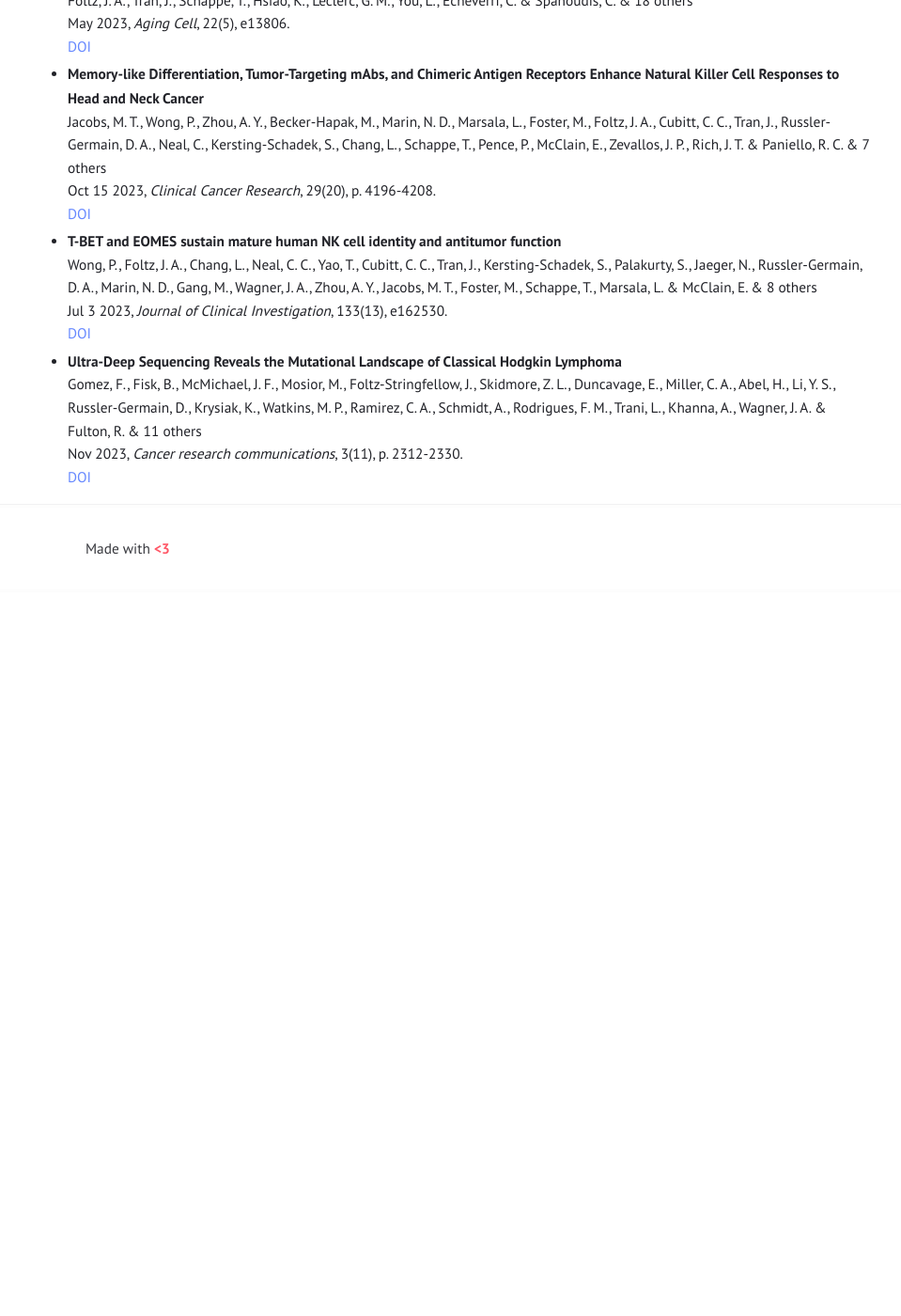
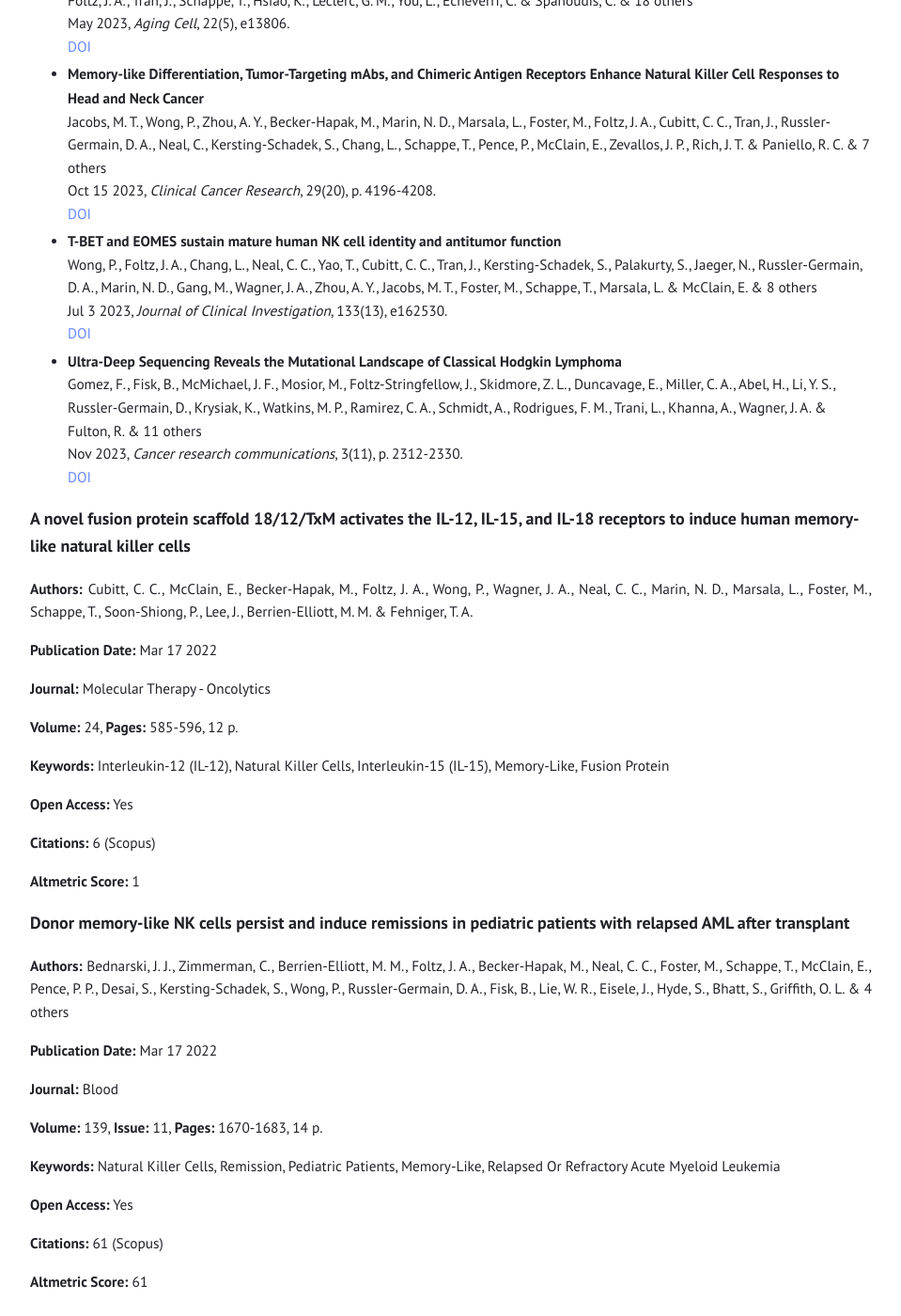
Before and after one commit to Foltz-Lab/Foltz-Lab.github.io, a Jekyll site: the page built from publications.html, in a window 1280 px wide and 1400 px high, scrolled down 526 px. Shown: the whole window at 94% size, without its empty margins (160-1119 px from the left). Built offline with Jekyll 4.4.1, drawn with Linux system fonts in a browser that asks for light colours; before the commit the page ends 1156 px from its top, so only the background shows below that; some of the changed text lies outside the part shown.

Commit message:
Update publications.html

```diff
--- a/publications.html
+++ b/publications.html
@@ -62,3 +62,39 @@ title: "Publications"
     </li>
     <!-- Add more publications similarly -->
 </ul>
+
+<div class="publication">
+    <h3>A novel fusion protein scaffold 18/12/TxM activates the IL-12, IL-15, and IL-18 receptors to induce human memory-like natural killer cells</h3>
+    <p><strong>Authors:</strong> Cubitt, C. C., McClain, E., Becker-Hapak, M., Foltz, J. A., Wong, P., Wagner, J. A., Neal, C. C., Marin, N. D., Marsala, L., Foster, M., Schappe, T., Soon-Shiong, P., Lee, J., Berrien-Elliott, M. M. & Fehniger, T. A.</p>
+    <p><strong>Publication Date:</strong> Mar 17 2022</p>
+    <p><strong>Journal:</strong> Molecular Therapy - Oncolytics</p>
+    <p><strong>Volume:</strong> 24, <strong>Pages:</strong> 585-596, 12 p.</p>
+    <p><strong>Keywords:</strong> Interleukin-12 (IL-12), Natural Killer Cells, Interleukin-15 (IL-15), Memory-Like, Fusion Protein</p>
+    <p><strong>Open Access:</strong> Yes</p>
+    <p><strong>Citations:</strong> 6 (Scopus)</p>
+    <p><strong>Altmetric Score:</strong> 1</p>
+</div>
+
+<div class="publication">
+    <h3>Donor memory-like NK cells persist and induce remissions in pediatric patients with relapsed AML after transplant</h3>
+    <p><strong>Authors:</strong> Bednarski, J. J., Zimmerman, C., Berrien-Elliott, M. M., Foltz, J. A., Becker-Hapak, M., Neal, C. C., Foster, M., Schappe, T., McClain, E., Pence, P. P., Desai, S., Kersting-Schadek, S., Wong, P., Russler-Germain, D. A., Fisk, B., Lie, W. R., Eisele, J., Hyde, S., Bhatt, S., Griffith, O. L. & 4 others</p>
+    <p><strong>Publication Date:</strong> Mar 17 2022</p>
+    <p><strong>Journal:</strong> Blood</p>
+    <p><strong>Volume:</strong> 139, <strong>Issue:</strong> 11, <strong>Pages:</strong> 1670-1683, 14 p.</p>
+    <p><strong>Keywords:</strong> Natural Killer Cells, Remission, Pediatric Patients, Memory-Like, Relapsed Or Refractory Acute Myeloid Leukemia</p>
+    <p><strong>Open Access:</strong> Yes</p>
+    <p><strong>Citations:</strong> 61 (Scopus)</p>
+    <p><strong>Altmetric Score:</strong> 61</p>
+</div>
+
+<div class="publication">
+    <h3>Hematopoietic cell transplantation donor-derived memory-like NK cells functionally persist after transfer into patients with leukemia</h3>
+    <p><strong>Authors:</strong> Berrien-Elliott, M. M., Foltz, J. A., Russler-Germain, D. A., Neal, C. C., Tran, J., Gang, M., Wong, P., Fisk, B., Cubitt, C. C., Marin, N. D., Zhou, A. Y., Jacobs, M. T., Foster, M., Schappe, T., McClain, E., Kersting-Schadek, S., Desai, S., Pence, P., Becker-Hapak, M. & Eisele, J. & 20 others</p>
+    <p><strong>Publication Date:</strong> Feb 23 2022</p>
+    <p><strong>Journal:</strong> Science translational medicine</p>
+    <p><strong>Volume:</strong> 14, <strong>Issue:</strong> 633, <strong>Article:</strong> abm1375</p>
+    <p><strong>Keywords:</strong> Natural Killer Cells, Hematopoietic Cell Transplantation, Leukemia, Memory-Like, Donor-Derived</p>
+    <p><strong>Open Access:</strong> No</p>
+    <p><strong>Citations:</strong> 56 (Scopus)</p>
+    <p><strong>Altmetric Score:</strong> 46</p>
+</div>
```
